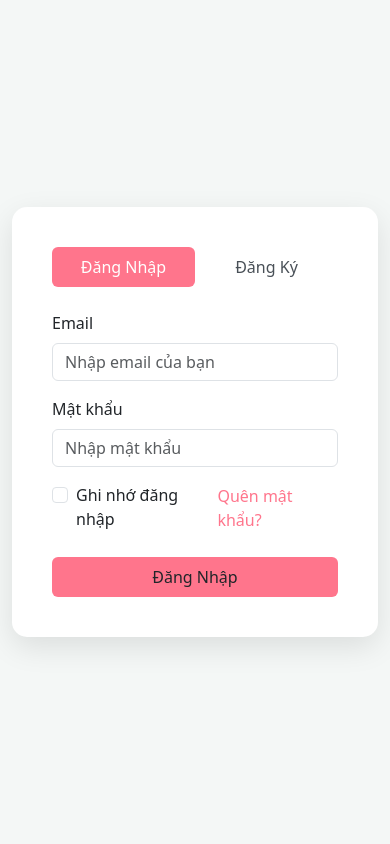
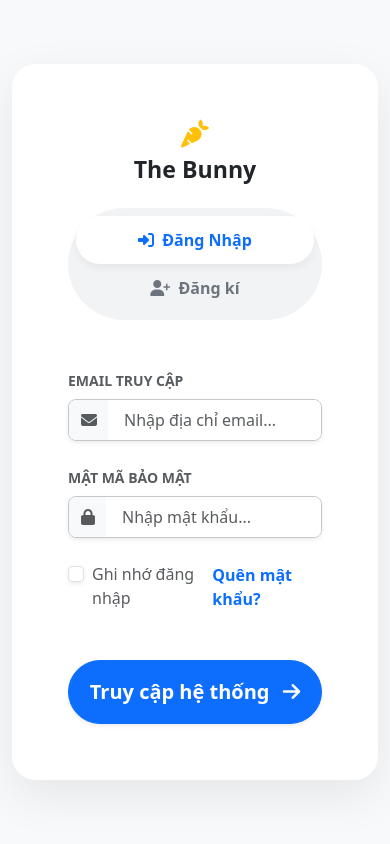
Before and after one commit to HoQuynhNga/MangXaHoiHocTap_The_Bunny, a PHP site: page / in a window 390 px wide. Run offline with PHP 8.4, Linux system fonts and the light colour scheme.

Commit message:
đã fix xong đăng nhập, đăng xuất, đăng kí

```diff
--- a/index.php
+++ b/index.php
@@ -16,54 +16,96 @@ if (isset($_SESSION['user_id'])) {
 <head>
     <meta charset="UTF-8">
     <meta name="viewport" content="width=device-width, initial-scale=1.0">
-    <title>The Bunny - Mạng Xã Hội Học Tập</title>
-    <!-- Tích hợp Bootstrap CSS -->
+    <title>The Bunny - Cổng Đăng Nhập</title>
+
     <link href="https://cdn.jsdelivr.net/npm/bootstrap@5.3.0/dist/css/bootstrap.min.css" rel="stylesheet">
+    <link rel="stylesheet" href="https://cdnjs.cloudflare.com/ajax/libs/font-awesome/6.4.0/css/all.min.css">
+    <link rel="stylesheet" href="./assets/css/root.css">
     <style>
         body {
-            background-color: #f4f7f6;
-            height: 100vh;
+            background-color: #f8f9fa;
+            min-height: 100vh;
             display: flex;
             align-items: center;
             justify-content: center;
+            font-family: system-ui, -apple-system, "Segoe UI", Roboto, "Helvetica Neue", Arial, sans-serif;
         }
+
         .auth-container {
-            max-width: 900px;
-            background: #fff;
-            border-radius: 15px;
-            box-shadow: 0 10px 30px rgba(0,0,0,0.1);
+            max-width: 1000px;
+            background: #ffffff;
+            border-radius: 1.5rem;
+            box-shadow: 0 1rem 3rem rgba(0,0,0,0.08);
             overflow: hidden;
+            margin: 2rem;
         }
+
         .auth-banner {
-            background: linear-gradient(135deg, #ff9a9e 0%, #fecfef 99%, #fecfef 100%);
+            background: var(--bunny-primary);
             color: white;
             display: flex;
             flex-direction: column;
             justify-content: center;
             align-items: center;
-            padding: 40px;
+            padding: 3rem;
             text-align: center;
+            position: relative;
+            overflow: hidden;
         }
-        .auth-banner img {
-            width: 120px;
-            margin-bottom: 20px;
+
+        /* Hiệu ứng mờ nền cho Banner */
+        .auth-banner::before {
+            content: '';
+            position: absolute;
+            top: -50%;
+            left: -50%;
+            width: 200%;
+            height: 200%;
+            background: radial-gradient(circle, rgba(255,255,255,0.1) 10%, transparent 60%);
+            transform: rotate(30deg);
+            pointer-events: none;
         }
+
+        .auth-banner-icon {
+            font-size: 5rem;
+            margin-bottom: 1.5rem;
+            color: #ffc107; /* Màu cà rốt (warning) đặc trưng của The Bunny */
+            filter: drop-shadow(0 0.5rem 1rem rgba(0,0,0,0.2));
+        }
+
         .auth-form-wrap {
-            padding: 40px;
+            padding: 3.5rem;
         }
-        .nav-pills .nav-link.active {
-            background-color: #ff758c;
+
+        /* Tùy chỉnh Tabs */
+        .nav-pills.custom-tabs {
+            background-color: #f1f3f5;
+            padding: 0.5rem;
+            border-radius: 50rem;
         }
-        .nav-pills .nav-link {
-            color: #495057;
-            font-weight: 500;
+
+        .nav-pills.custom-tabs .nav-link {
+            color: #6c757d;
+            font-weight: 700;
+            border-radius: 50rem;
+            padding: 0.75rem 1.5rem;
+            transition: all 0.3s ease;
         }
-        .btn-primary-bunny {
-            background-color: #ff758c;
-            border: none;
+
+        .nav-pills.custom-tabs .nav-link.active {
+            background-color: #ffffff;
+            color: #0d6efd;
+            box-shadow: 0 0.25rem 0.5rem rgba(0,0,0,0.05);
         }
-        .btn-primary-bunny:hover {
-            background-color: #ff526c;
+
+        /* Tùy chỉnh Input Form */
+        .form-control:focus, .form-select:focus {
+            box-shadow: none;
+            border-color: #0d6efd;
+        }
+
+        .input-group-text {
+            background-color: #f8f9fa;
         }
     </style>
 </head>
@@ -71,75 +113,111 @@ if (isset($_SESSION['user_id'])) {
 
 <div class="container">
     <div class="row auth-container mx-auto">
-        <!-- Phần Banner Giới thiệu -->
-        <div class="col-md-5 auth-banner d-none d-md-flex">
-            <!-- Bạn có thể thay src bằng đường dẫn logo The Bunny của nhóm -->
-            <img src="assets/images/logo.png" alt="The Bunny Logo" onerror="this.src='https://cdn-icons-png.flaticon.com/512/3069/3069172.png'">
-            <h3>Chào mừng đến với The Bunny!</h3>
-            <p class="mt-3">Mạng xã hội học tập dành riêng cho sinh viên. Cùng nhau kết nối, thách đấu và chia sẻ kiến thức.</p>
+
+        <div class="col-lg-5 auth-banner d-none d-lg-flex">
+            <i class="fa-solid fa-carrot auth-banner-icon"></i>
+            <h2 class="fw-bold mb-3 text-white">The Bunny</h2>
+            <p class="fs-6 text-white-50 mb-0 px-3">
+                Mạng xã hội học tập hệ sinh thái mở. Nơi kết nối, chia sẻ tài liệu và quản lý tiến trình học tập cá nhân toàn diện.
+            </p>
         </div>
 
-        <!-- Phần Form Đăng nhập / Đăng ký -->
-        <div class="col-md-7 auth-form-wrap">
+        <div class="col-lg-7 auth-form-wrap bg-white">
 
-            <!-- Tabs chuyển đổi -->
-            <ul class="nav nav-pills nav-justified mb-4" id="pills-tab" role="tablist">
-                <li class="nav-item" role="presentation">
-                    <button class="nav-link active" id="pills-login-tab" data-bs-toggle="pill" data-bs-target="#pills-login" type="button" role="tab">Đăng Nhập</button>
+            <div class="text-center d-lg-none mb-4">
+                <i class="fa-solid fa-carrot fs-1 text-warning mb-2"></i>
+                <h3 class="fw-bold text-dark">The Bunny</h3>
+            </div>
+
+            <ul class="nav nav-pills custom-tabs mb-5 d-flex" id="pills-tab" role="tablist">
+                <li class="nav-item flex-fill text-center" role="presentation">
+                    <button class="nav-link w-100 active" id="pills-login-tab" data-bs-toggle="pill" data-bs-target="#pills-login" type="button" role="tab">
+                        <i class="fa-solid fa-right-to-bracket me-1"></i> Đăng Nhập
+                    </button>
                 </li>
-                <li class="nav-item" role="presentation">
-                    <button class="nav-link" id="pills-register-tab" data-bs-toggle="pill" data-bs-target="#pills-register" type="button" role="tab">Đăng Ký</button>
+                <li class="nav-item flex-fill text-center" role="presentation">
+                    <button class="nav-link w-100" id="pills-register-tab" data-bs-toggle="pill" data-bs-target="#pills-register" type="button" role="tab">
+                        <i class="fa-solid fa-user-plus me-1"></i> Đăng kí
+                    </button>
                 </li>
             </ul>
 
             <div class="tab-content" id="pills-tabContent">
 
-                <!-- FORM ĐĂNG NHẬP -->
                 <div class="tab-pane fade show active" id="pills-login" role="tabpanel">
-                    <!-- Form sẽ gửi dữ liệu POST đến chính trang này hoặc 1 file action riêng -->
-                    <form action="./pages/auth/db_xulydangnhap.php" method="POST">
-                        <div class="mb-3">
-                            <label class="form-label">Email</label>
-                            <input type="email" name="email" class="form-control" placeholder="Nhập email của bạn" required>
+                    <form action="./models/db_xulydangnhap.php" method="POST">
+
+                        <div class="mb-4">
+                            <label class="form-label fw-bold text-muted small text-uppercase letter-spacing-1">Email truy cập</label>
+                            <div class="input-group shadow-sm rounded-3 overflow-hidden border border-secondary-subtle">
+                                <span class="input-group-text border-0"><i class="fa-solid fa-envelope text-muted"></i></span>
+                                <input type="email" name="email" class="form-control border-0 py-2 px-3 fw-medium" placeholder="Nhập địa chỉ email..." required>
+                            </div>
                         </div>
-                        <div class="mb-3">
-                            <label class="form-label">Mật khẩu</label>
-                            <input type="password" name="password" class="form-control" placeholder="Nhập mật khẩu" required>
+
+                        <div class="mb-4">
+                            <label class="form-label fw-bold text-muted small text-uppercase letter-spacing-1">Mật mã bảo mật</label>
+                            <div class="input-group shadow-sm rounded-3 overflow-hidden border border-secondary-subtle">
+                                <span class="input-group-text border-0"><i class="fa-solid fa-lock text-muted"></i></span>
+                                <input type="password" name="password" class="form-control border-0 py-2 px-3 fw-medium" placeholder="Nhập mật khẩu..." required>
+                            </div>
                         </div>
-                        <div class="d-flex justify-content-between align-items-center mb-4">
+
+                        <div class="d-flex justify-content-between align-items-center mb-5">
                             <div class="form-check">
-                                <input class="form-check-input" type="checkbox" name="remember" id="rememberMe">
-                                <label class="form-check-label" for="rememberMe">Ghi nhớ đăng nhập</label>
+                                <input class="form-check-input shadow-sm" type="checkbox" name="remember" id="rememberMe">
+                                <label class="form-check-label text-muted fw-medium" for="rememberMe">Ghi nhớ đăng nhập</label>
                             </div>
-                            <a href="#" class="text-decoration-none" style="color: #ff758c;">Quên mật khẩu?</a>
+                            <a href="#" class="text-decoration-none fw-bold text-primary">Quên mật khẩu?</a>
                         </div>
-                        <button type="submit" class="btn btn-primary-bunny w-100 py-2">Đăng Nhập</button>
+
+                        <button type="submit" class="btn btn-primary w-100 py-3 rounded-pill fw-bold shadow-sm fs-5">
+                            Truy cập hệ thống <i class="fa-solid fa-arrow-right ms-2"></i>
+                        </button>
                     </form>
                 </div>
 
-                <!-- FORM ĐĂNG KÝ -->
                 <div class="tab-pane fade" id="pills-register" role="tabpanel">
-                    <form action="./pages/register/db_xulydangky.php" method="POST">
-                        <div class="mb-3">
-                            <label class="form-label">Họ và Tên</label>
-                            <input type="text" name="fullname" class="form-control" placeholder="Ví dụ: Nguyễn Văn A" required>
+                    <form action="./models/db_xulydangky.php" method="POST">
+
+                        <div class="mb-4">
+                            <label class="form-label fw-bold text-muted small text-uppercase letter-spacing-1">Định danh Họ Tên</label>
+                            <div class="input-group shadow-sm rounded-3 overflow-hidden border border-secondary-subtle">
+                                <span class="input-group-text border-0"><i class="fa-solid fa-id-card text-muted"></i></span>
+                                <input type="text" name="fullname" class="form-control border-0 py-2 px-3 fw-medium" placeholder="Ví dụ: Nguyễn Văn A" required>
+                            </div>
                         </div>
-                        <div class="mb-3">
-                            <label class="form-label">Email</label>
-                            <input type="email" name="email" class="form-control" placeholder="Nhập email sinh viên/cá nhân" required>
+
+                        <div class="mb-4">
+                            <label class="form-label fw-bold text-muted small text-uppercase letter-spacing-1">Email hệ thống</label>
+                            <div class="input-group shadow-sm rounded-3 overflow-hidden border border-secondary-subtle">
+                                <span class="input-group-text border-0"><i class="fa-solid fa-at text-muted"></i></span>
+                                <input type="email" name="email" class="form-control border-0 py-2 px-3 fw-medium" placeholder="Nhập email sinh viên hoặc cá nhân..." required>
+                            </div>
                         </div>
-                        <div class="mb-3">
-                            <label class="form-label">Mật khẩu</label>
-                            <input type="password" name="password" class="form-control" placeholder="Tạo mật khẩu" required>
+
+                        <div class="mb-4">
+                            <label class="form-label fw-bold text-muted small text-uppercase letter-spacing-1">Khởi tạo mật khẩu</label>
+                            <div class="input-group shadow-sm rounded-3 overflow-hidden border border-secondary-subtle">
+                                <span class="input-group-text border-0"><i class="fa-solid fa-key text-muted"></i></span>
+                                <input type="password" name="password" class="form-control border-0 py-2 px-3 fw-medium" placeholder="Thiết lập mật khẩu an toàn..." required>
+                            </div>
                         </div>
-                        <div class="mb-4">
-                            <label class="form-label">Vai trò của bạn</label>
-                            <select name="role" class="form-select" required>
-                                <option value="student" selected>Học sinh / Sinh viên</option>
-                                <option value="teacher">Giáo viên</option>
-                            </select>
+
+                        <div class="mb-5">
+                            <label class="form-label fw-bold text-muted small text-uppercase letter-spacing-1">Phân quyền vai trò</label>
+                            <div class="input-group shadow-sm rounded-3 overflow-hidden border border-secondary-subtle">
+                                <span class="input-group-text border-0"><i class="fa-solid fa-user-graduate text-muted"></i></span>
+                                <select name="role" class="form-select border-0 py-2 px-3 fw-medium text-dark" required>
+                                    <option value="student" selected>Tôi là Học sinh / Sinh viên</option>
+                                    <option value="teacher">Tôi là Giáo viên / Giảng viên</option>
+                                </select>
+                            </div>
                         </div>
-                        <button type="submit" class="btn btn-primary-bunny w-100 py-2">Đăng Ký Tài Khoản</button>
+
+                        <button type="submit" class="btn btn-success w-100 py-3 rounded-pill fw-bold shadow-sm fs-5">
+                            <i class="fa-solid fa-user-check me-2"></i> Kích hoạt Tài khoản
+                        </button>
                     </form>
                 </div>
 
@@ -148,7 +226,6 @@ if (isset($_SESSION['user_id'])) {
     </div>
 </div>
 
-<!-- Tích hợp Bootstrap JS -->
 <script src="https://cdn.jsdelivr.net/npm/bootstrap@5.3.0/dist/js/bootstrap.bundle.min.js"></script>
 </body>
 </html>
--- a/pages/auth/db_xulydangxuat.php
+++ b/models/db_xulydangxuat.php
@@ -23,6 +23,6 @@ if (isset($_COOKIE['remember_token'])) {
 session_destroy();
 
 // 6. Điều hướng người dùng bay ra ngoài trang Đăng nhập (Lùi ra 2 cấp thư mục)
-header("Location: ../../index.php");
+header("Location: ../index.php");
 exit();
 ?>
```
Also changed, not shown: models/db_xulydangky.php (added, +71 -0 lines), models/db_xulydangnhap.php (renamed from pages/auth/db_xulydangnhap.php, +5 -5 lines), pages/register/db_xulydangky.php (deleted, +0 -71 lines).
